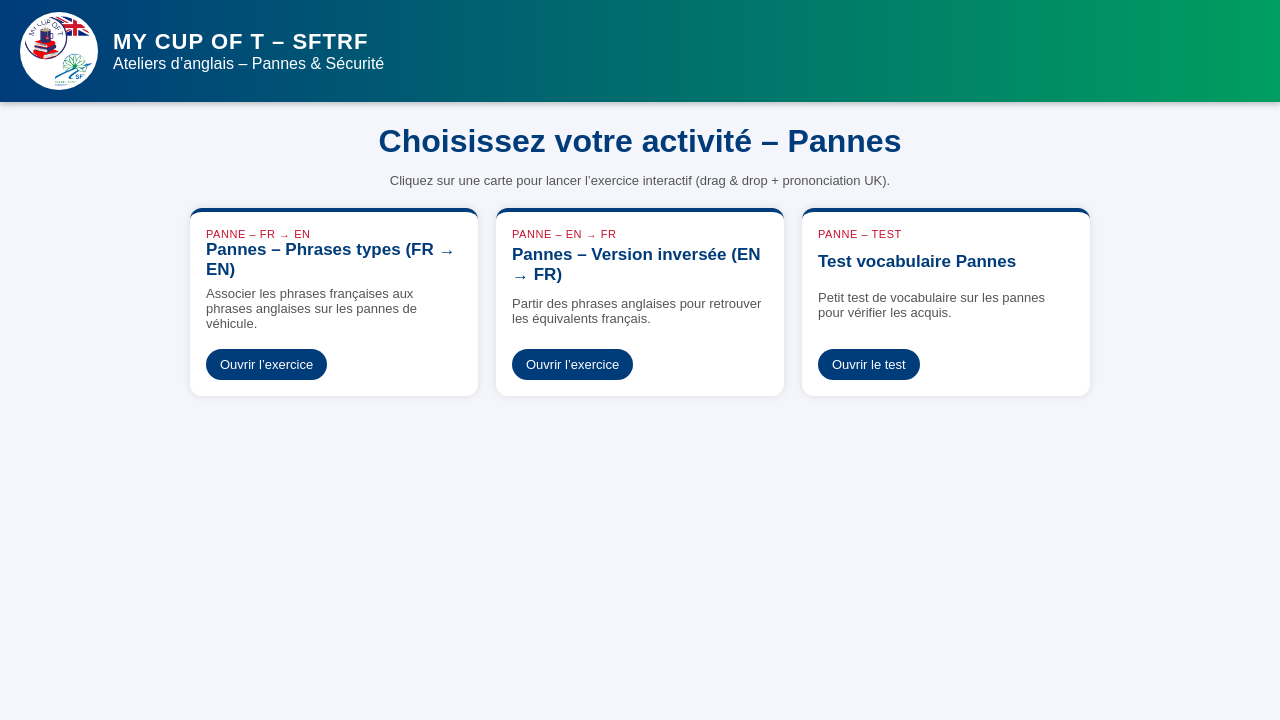
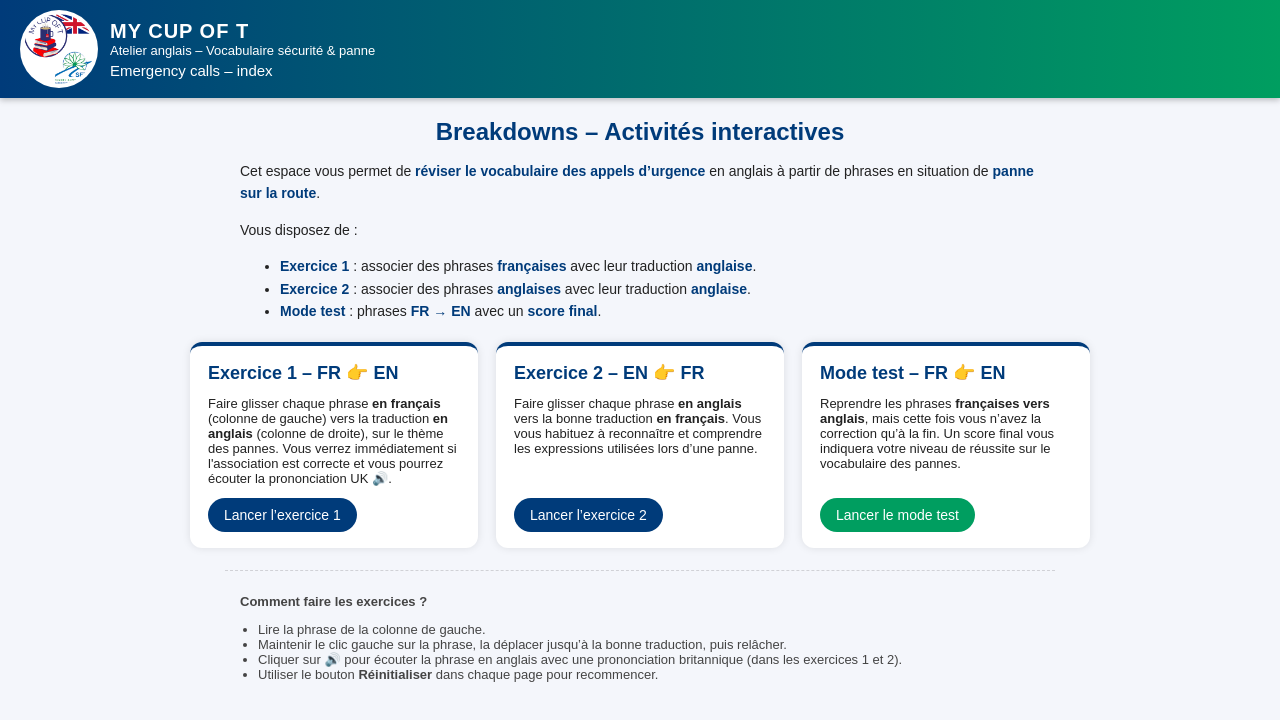
Before and after one commit to amidesordi-73/Emergency-call-2, a plain HTML site: page index.html in a window 1280 px wide. Drawn offline with Linux system fonts and the light colour scheme.

Commit message:
Update index.html for Breakdowns activities

```diff
--- a/index.html
+++ b/index.html
@@ -2,7 +2,7 @@
 <html lang="fr">
 <head>
 <meta charset="UTF-8">
-<title>My Cup of T – SFTRF – Index Pannes</title>
+<title>My Cup of T – Breakdowns – Index</title>
 <meta name="viewport" content="width=device-width, initial-scale=1.0">
 <style>
     :root {
@@ -14,19 +14,27 @@
 
     body {
         font-family: Arial, sans-serif;
+        background: var(--bg);
         margin: 0;
-        background: var(--bg);
+        padding: 0 0 30px 0;
         color: #222;
     }
 
     header {
         background: linear-gradient(90deg, var(--blue), var(--green));
         color: #fff;
-        padding: 12px 20px;
+        padding: 10px 20px;
         display: flex;
         align-items: center;
+        justify-content: space-between;
         gap: 15px;
         box-shadow: 0 2px 6px rgba(0,0,0,0.25);
+    }
+
+    .header-left {
+        display: flex;
+        align-items: center;
+        gap: 12px;
     }
 
     .logo-theme {
@@ -39,121 +47,177 @@
     }
 
     .header-text span:first-child {
-        font-size: 22px;
+        font-size: 20px;
         font-weight: bold;
         letter-spacing: 1px;
+        display: block;
     }
 
-    main {
-        max-width: 900px;
-        margin: 20px auto;
-        padding: 0 15px;
+    .header-text span:nth-child(2) {
+        display: block;
+        font-size: 13px;
+    }
+
+    .header-text h3 {
+        margin: 4px 0 0 0;
+        font-size: 15px;
+        font-weight: normal;
     }
 
     h1 {
         text-align: center;
         color: var(--blue);
-        margin-bottom: 8px;
+        margin: 20px 10px 8px 10px;
+        font-size: 24px;
     }
 
-    p.subtitle {
-        text-align: center;
-        font-size: 13px;
-        color: #555;
-        margin-bottom: 20px;
+    .intro {
+        max-width: 800px;
+        margin: 0 auto 20px auto;
+        font-size: 14px;
+        line-height: 1.6;
+        padding: 0 15px;
+    }
+
+    .intro strong {
+        color: var(--blue);
     }
 
     .cards {
+        max-width: 900px;
+        margin: 0 auto;
         display: grid;
-        grid-template-columns: repeat(auto-fit, minmax(240px, 1fr));
+        grid-template-columns: repeat(auto-fit, minmax(260px, 1fr));
         gap: 18px;
+        padding: 0 15px;
     }
 
     .card {
-        background: #fff;
+        background: #ffffff;
         border-radius: 12px;
-        padding: 16px;
-        box-shadow: 0 0 8px rgba(0,0,0,0.1);
+        padding: 16px 18px;
+        box-shadow: 0 0 8px rgba(0,0,0,0.10);
         border-top: 4px solid var(--blue);
         display: flex;
         flex-direction: column;
         justify-content: space-between;
+        min-height: 170px;
     }
 
     .card h2 {
-        font-size: 17px;
-        margin: 0 0 6px 0;
+        margin: 0 0 8px 0;
+        font-size: 18px;
         color: var(--blue);
     }
 
     .card p {
-        font-size: 13px;
-        margin: 0 0 10px 0;
-        color: #555;
-    }
-
-    .card span.tag {
-        font-size: 11px;
-        text-transform: uppercase;
-        letter-spacing: 0.05em;
-        color: var(--red);
-    }
-
-    .card a {
-        margin-top: 8px;
-        align-self: flex-start;
-        text-decoration: none;
-        padding: 8px 14px;
-        border-radius: 999px;
-        background: var(--blue);
-        color: #fff;
+        margin: 4px 0 10px 0;
         font-size: 13px;
     }
 
-    .card a:hover {
-        opacity: 0.9;
+    .btn {
+        display: inline-block;
+        padding: 9px 16px;
+        border-radius: 999px;
+        border: none;
+        cursor: pointer;
+        font-size: 14px;
+        text-decoration: none;
+        text-align: center;
+        background: var(--blue);
+        color: #fff;
+        margin-top: auto;
+        width: fit-content;
+    }
+
+    .btn.secondary {
+        background: var(--green);
+    }
+
+    .tips {
+        max-width: 800px;
+        margin: 22px auto 0 auto;
+        font-size: 13px;
+        padding: 10px 15px 0 15px;
+        border-top: 1px dashed rgba(0,0,0,0.15);
+        color: #444;
+    }
+
+    .tips ul {
+        padding-left: 18px;
+        margin: 6px 0 0 0;
     }
 </style>
 </head>
 <body>
 
 <header>
+    <div class="header-left">
         <img src="img/mycup-sftrf.png" alt="My Cup of T & SFTRF" class="logo-theme">
         <div class="header-text">
-        <span>MY CUP OF T – SFTRF</span><br>
-        <span>Ateliers d’anglais – Pannes & Sécurité</span>
+            <span>MY CUP OF T</span>
+            <span>Atelier anglais – Vocabulaire sécurité & panne</span>
+            <h3>Emergency calls – index</h3>
+        </div>
     </div>
 </header>
 
-<main>
-    <h1>Choisissez votre activité – Pannes</h1>
-    <p class="subtitle">
-        Cliquez sur une carte pour lancer l’exercice interactif (drag & drop + prononciation UK).
+<h1>Breakdowns – Activités interactives</h1>
+
+<div class="intro">
+    <p>
+        Cet espace vous permet de <strong>réviser le vocabulaire des appels d’urgence</strong> en anglais
+        à partir de phrases en situation de <strong>panne sur la route</strong>.
     </p>
+    <p>Vous disposez de :</p>
+    <ul>
+        <li><strong>Exercice 1</strong> : associer des phrases <strong>françaises</strong> avec leur traduction <strong>anglaise</strong>.</li>
+        <li><strong>Exercice 2</strong> : associer des phrases <strong>anglaises</strong> avec leur traduction <strong>anglaise</strong>.</li>
+        <li><strong>Mode test</strong> : phrases <strong>FR → EN</strong> avec un <strong>score final</strong>.</li>
+    </ul>
+</div>
 
 <div class="cards">
     <div class="card">
-            <span class="tag">Panne – FR → EN</span>
-            <h2>Pannes – Phrases types (FR → EN)</h2>
-            <p>Associer les phrases françaises aux phrases anglaises sur les pannes de véhicule.</p>
-            <a href="panne.html">Ouvrir l’exercice</a>
+        <h2>Exercice 1 – FR 👉 EN</h2>
+        <p>
+            Faire glisser chaque phrase <strong>en français</strong> (colonne de gauche) vers la traduction
+            <strong>en anglais</strong> (colonne de droite), sur le thème des pannes.
+            Vous verrez immédiatement si l'association est correcte et vous pourrez écouter la prononciation UK 🔊.
+        </p>
+        <a href="panne.html" class="btn">Lancer l’exercice 1</a>
     </div>
 
     <div class="card">
-            <span class="tag">Panne – EN → FR</span>
-            <h2>Pannes – Version inversée (EN → FR)</h2>
-            <p>Partir des phrases anglaises pour retrouver les équivalents français.</p>
-            <a href="panne_en_fr.html">Ouvrir l’exercice</a>
+        <h2>Exercice 2 – EN 👉 FR</h2>
+        <p>
+            Faire glisser chaque phrase <strong>en anglais</strong> vers la bonne traduction
+            <strong>en français</strong>.
+            Vous vous habituez à reconnaître et comprendre les expressions utilisées lors d’une panne.
+        </p>
+        <a href="panne_en_fr.html" class="btn">Lancer l’exercice 2</a>
     </div>
 
     <div class="card">
-            <span class="tag">Panne – TEST</span>
-            <h2>Test vocabulaire Pannes</h2>
-            <p>Petit test de vocabulaire sur les pannes pour vérifier les acquis.</p>
-            <a href="panne_test.html">Ouvrir le test</a>
+        <h2>Mode test – FR 👉 EN</h2>
+        <p>
+            Reprendre les phrases <strong>françaises vers anglais</strong>, mais cette fois
+            vous n’avez la correction qu’à la fin.
+            Un score final vous indiquera votre niveau de réussite sur le vocabulaire des pannes.
+        </p>
+        <a href="panne_test.html" class="btn secondary">Lancer le mode test</a>
     </div>
 </div>
-</main>
+
+<div class="tips">
+    <p><strong>Comment faire les exercices ?</strong></p>
+    <ul>
+        <li>Lire la phrase de la colonne de gauche.</li>
+        <li>Maintenir le clic gauche sur la phrase, la déplacer jusqu’à la bonne traduction, puis relâcher.</li>
+        <li>Cliquer sur 🔊 pour écouter la phrase en anglais avec une prononciation britannique (dans les exercices 1 et 2).</li>
+        <li>Utiliser le bouton <strong>Réinitialiser</strong> dans chaque page pour recommencer.</li>
+    </ul>
+</div>
 
 </body>
 </html>
```
Lines whose indentation alone changed are shown as unchanged.
